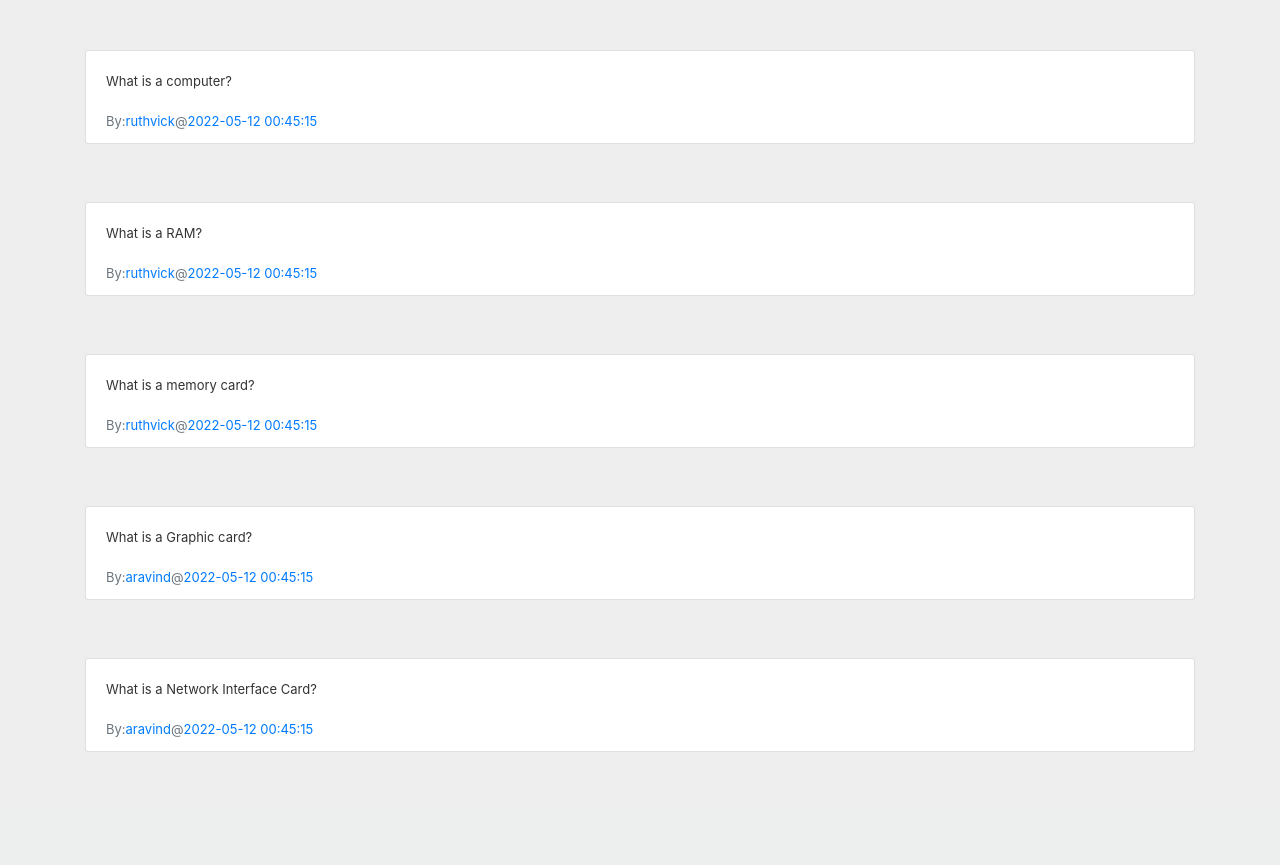
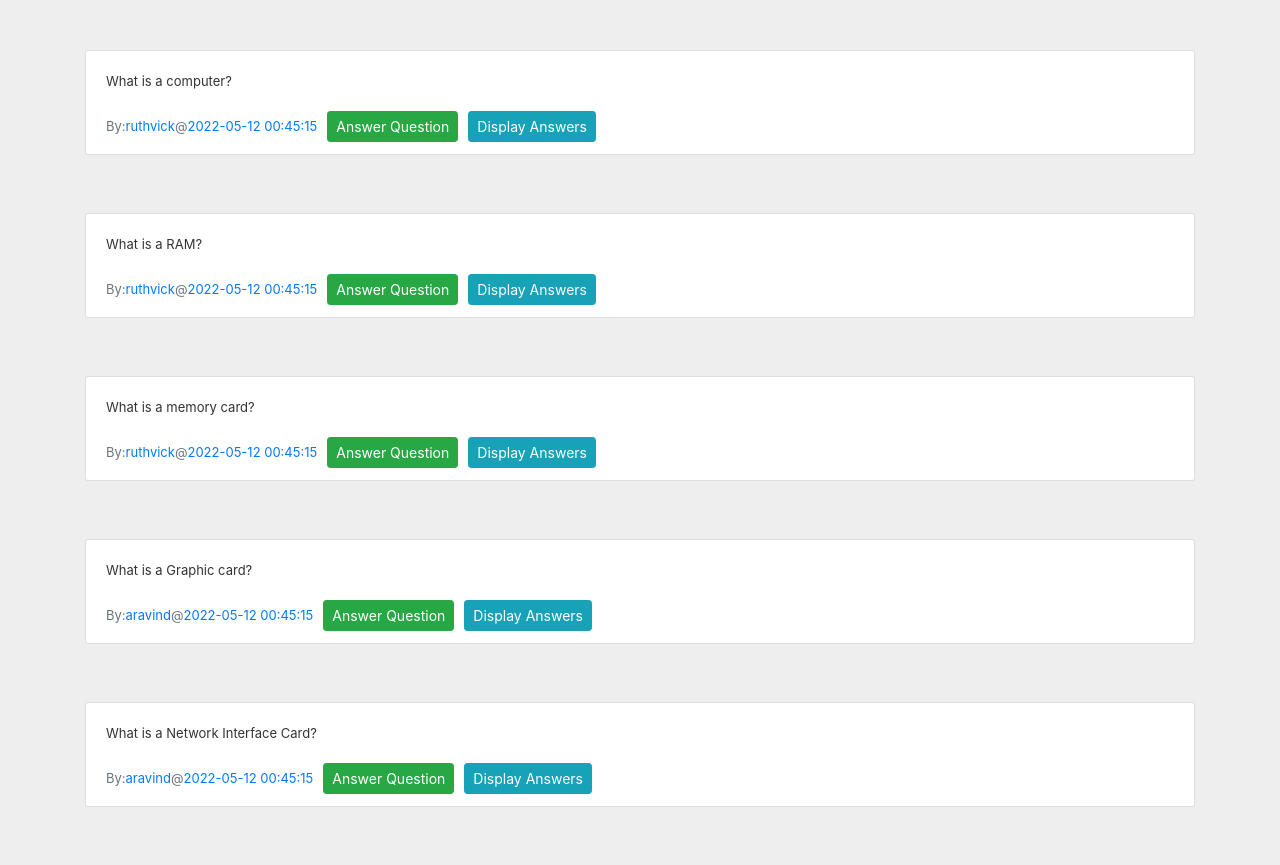
Before and after one commit to busi-reddy-karnati/PDSProject, a Flask app: page /show_questions in a window 1280 px wide. Shown: the part 57-922 px from the top of the page. Before the commit the page ends 809 px from the top, so only its background shows below. Run offline with Flask 2, Linux system fonts and the light colour scheme; data comes from the database, SQL or seed files in the repository; some libraries are stand-ins or nearby versions.

Commit message:
Modified Questions

```diff
--- a/templates/questions.html
+++ b/templates/questions.html
@@ -22,6 +22,16 @@ Login
                             <div class="card-footer bg-transparent d-sm-flex align-items-sm-center border-top-0 pt-0">
                                 <span class="text-muted">By: </span><span class="text-primary">{{ usernames[loop.index-1] }}</span>
                                 <span class="text-muted">@</span><span class="text-primary">{{ question.timeposted }}</span>
+                                <div class="gap">
+                                        <button type="button" class="btn btn-success btn-sm">
+                                        Answer Question
+                                        </button>
+                                </div>
+                                <div class="gap">
+                                        <button type="button" class="btn btn-info btn-sm">
+                                        Display Answers
+                                        </button>
+                                </div>
                             </div>
                         </div>
                     </div>
```
